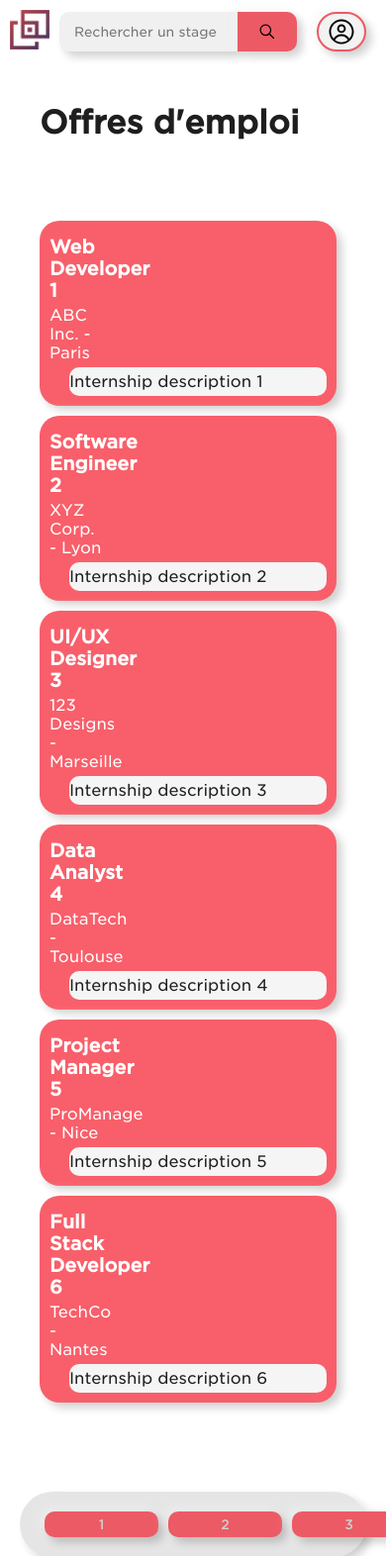
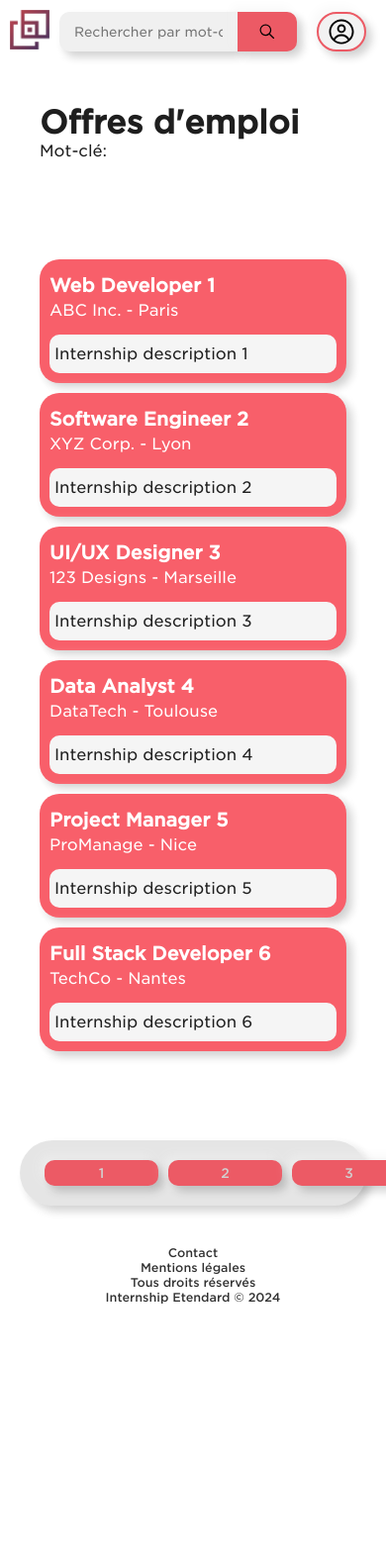
Before and after one commit to Yug0-o/Projet-WEB, a PHP site: page /research.html in a window 390 px wide. Shown: the top 1572 px of the page at 99% size. After the commit the page ends 1317 px from the top, so only its background shows below. Run offline with PHP 8.4, Linux system fonts and the light colour scheme.

Commit message:
Refactor responsive styles and search functionality

```diff
--- a/assets/style.css
+++ b/assets/style.css
@@ -929,6 +929,98 @@ footer .text-center a {
 }
 
 
+
+/*---------------------------------------------------------------*/
+
+/* Research */
+.filters {
+    margin-bottom: 20px;
+}
+
+.filters button {
+    background-color: #F85F6A;
+}
+
+.filters button:hover {
+    background-color: #f0f0f0;
+    box-shadow: -5px -5px 10px rgba(255, 255, 255, 0.5), 5px 5px 10px rgba(0, 0, 0, .2);
+}
+
+.job-list {
+    margin-bottom: 20px;
+    width: 80%;
+    min-width: 300px;
+}
+
+.job {
+    padding: 10px;
+    margin-bottom: 10px;
+    background-color: #F85F6A;
+    color: white;
+    border-radius: 20px;
+    display: flex;
+    box-shadow: -5px -5px 10px rgba(255, 255, 255, 0.5), 5px 5px 10px rgba(0, 0, 0, .2);
+    flex-direction: row;
+    filter: brightness(1);
+    transition: all 0.2s ease-in-out;
+}
+
+
+.job:hover {
+    filter: brightness(1.1);
+}
+
+.job h3,
+.job p {
+    margin: 5px 0;
+}
+
+
+
+.job-info {
+    max-width: 20%;
+    min-width: 150px;
+    flex: 1;
+    transition: all 0.2s ease-in-out;
+}
+
+.job-description {
+    background-color: whitesmoke;
+    color: #1E1E1E;
+    border-radius: 10px;
+    padding: 5px;
+    flex: 1;
+    margin-left: 20px;
+    transition: all 0.2s ease-in-out;
+}
+
+.pagination {
+    display: flex;
+    justify-content: center;
+}
+
+.pagination button {
+    margin: 0 5px;
+    cursor: pointer;
+    padding: 5px 10px;
+    background-color: #F85F6A;
+    color: gainsboro;
+}
+
+.center-container {
+    display: flex;
+    flex-direction: column;
+    justify-content: center;
+    align-items: center;
+    background: rgba(0, 0, 0, .1);
+    flex-wrap: wrap;
+    padding: 20px;
+    margin: 20px;
+    position: relative;
+    border-radius: 40px;
+    box-shadow: -5px -5px 10px rgba(255, 255, 255, 0.5), 5px 5px 10px rgba(0, 0, 0, .2);
+}
+
 /*---------------------------------------------------------------*/
 
 /* Responsive */
@@ -969,6 +1061,23 @@ footer .text-center a {
         height: auto;
     }
 
+    .job {
+        flex-direction: column !important;
+    }
+
+    .job-info {
+        max-width: 100% !important;
+        margin-bottom: 10px;
+    }
+
+    .job-description {
+        margin-left: 0px !important;
+    }
+
+    .job-list {
+        width: 100%;
+    }
+
 }
 
 @media screen and (max-width: 500px) {
@@ -1005,93 +1114,5 @@ footer .text-center a {
         display: block;
     }
 
-    .job {
-        flex-direction: column!important;
-    }
+
 }
-
-/*---------------------------------------------------------------*/
-
-/* Research */
-.filters {
-    margin-bottom: 20px;
-}
-
-.filters button {
-    background-color: #F85F6A;
-}
-
-.filters button:hover {
-    background-color: #f0f0f0;
-    box-shadow: -5px -5px 10px rgba(255, 255, 255, 0.5), 5px 5px 10px rgba(0, 0, 0, .2);
-}
-
-.job-list {
-    margin-bottom: 20px;
-    width: 80%;
-    min-width: 300px;
-}
-
-.job {
-    padding: 10px;
-    margin-bottom: 10px;
-    background-color: #F85F6A;
-    color: white;
-    border-radius: 20px;
-    display: flex;
-    box-shadow: -5px -5px 10px rgba(255, 255, 255, 0.5), 5px 5px 10px rgba(0, 0, 0, .2);
-    flex-direction: row;
-    filter: brightness(1);
-    transition: filter 0.2s ease-in-out;
-}
-
-
-.job:hover {
-    filter: brightness(1.1);
-}
-
-.job h3, .job p {
-    margin: 5px 0;
-}
-
-
-
-.job-info {
-    max-width: 20%;
-    flex: 1;
-}
-
-.job-description {
-    background-color: whitesmoke;
-    color: #1E1E1E;
-    border-radius: 10px;
-    flex: 1;
-    margin-left: 20px;
-}
-
-.pagination {
-    display: flex;
-    justify-content: center;
-}
-
-.pagination button {
-    margin: 0 5px;
-    cursor: pointer;
-    padding: 5px 10px;
-    background-color: #F85F6A;
-    color: gainsboro;
-}
-
-.center-container {
-    display: flex;
-    flex-direction: column;
-    justify-content: center;
-    align-items: center;
-    background: rgba(0, 0, 0, .1);
-    flex-wrap: wrap;
-    padding: 20px;
-    margin: 20px;
-    position: relative;
-    border-radius: 40px;
-    box-shadow: -5px -5px 10px rgba(255, 255, 255, 0.5), 5px 5px 10px rgba(0, 0, 0, .2);
-}
--- a/research.html
+++ b/research.html
@@ -15,16 +15,16 @@
                 <a href="homepage.html">
                     <img src="./images/Name-logo.webp" class="logo" id="image" height="20" alt="name-logo">
                 </a>
-                <form class="search searchbar" action="research.html">
-                    <input type="text" placeholder="Rechercher un stage" name="search_query">
-                    <button class="searchbutton" aria-label="Rechercher">
-                        <svg class="tds-icon-search animate" viewBox="0 0 24 24" xmlns="http://www.w3.org/2000/svg">
-                            <path
-                                d="m20.267 19.207-4.818-4.818A6.967 6.967 0 0 0 17 10a7 7 0 1 0-7 7 6.967 6.967 0 0 0 4.389-1.55l4.818 4.817a.748.748 0 0 0 1.06 0 .75.75 0 0 0 0-1.06zM4.5 10c0-3.033 2.467-5.5 5.5-5.5s5.5 2.467 5.5 5.5-2.467 5.5-5.5 5.5-5.5-2.467-5.5-5.5z">
-                            </path>
-                        </svg>
+                <div class="search searchbar">
+                    <input type="text" id="keyword" placeholder="Rechercher par mot-clé">
+                    <button class="searchbutton" onclick="searchJobs()">
+                    <svg class="tds-icon-search animate" viewBox="0 0 24 24" xmlns="http://www.w3.org/2000/svg">
+                        <path
+                            d="m20.267 19.207-4.818-4.818A6.967 6.967 0 0 0 17 10a7 7 0 1 0-7 7 6.967 6.967 0 0 0 4.389-1.55l4.818 4.817a.748.748 0 0 0 1.06 0 .75.75 0 0 0 0-1.06zM4.5 10c0-3.033 2.467-5.5 5.5-5.5s5.5 2.467 5.5 5.5-2.467 5.5-5.5 5.5-5.5-2.467-5.5-5.5z">
+                        </path>
+                    </svg>
                     </button>
-                </form>
+                </div>
                 <a href="login.html">
                     <button class="enabled" type="login" aria-label="Connexion">
                         <svg class="tds-icon-person animate" viewBox="0 0 24 24" xmlns="http://www.w3.org/2000/svg">
@@ -40,6 +40,9 @@
 
         <div class="container">
             <h1>Offres d'emploi</h1>
+            <div class="filters">
+                <label for="keyword">Mot-clé:</label>
+            </div>
         </div>
 
         <div class="container">
```
